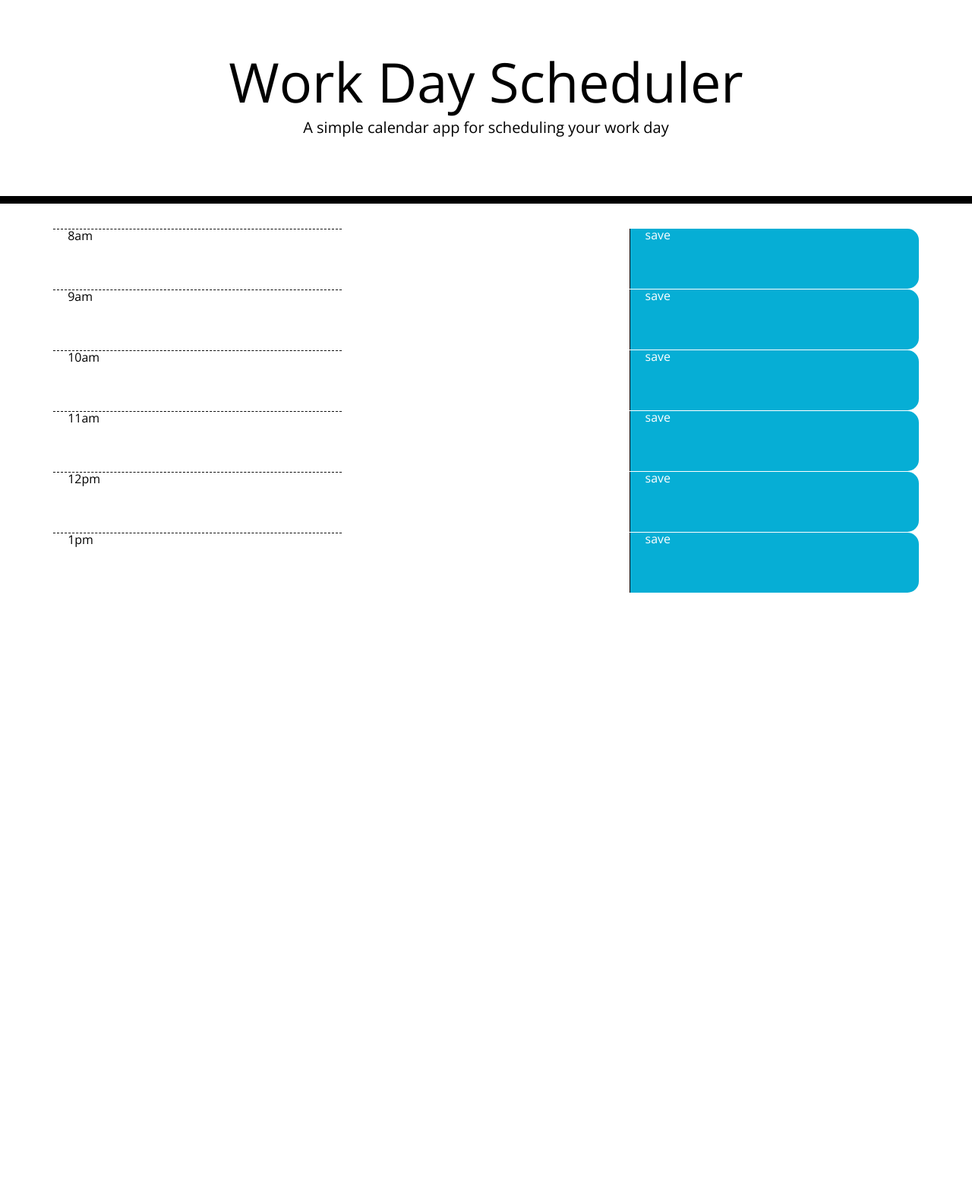
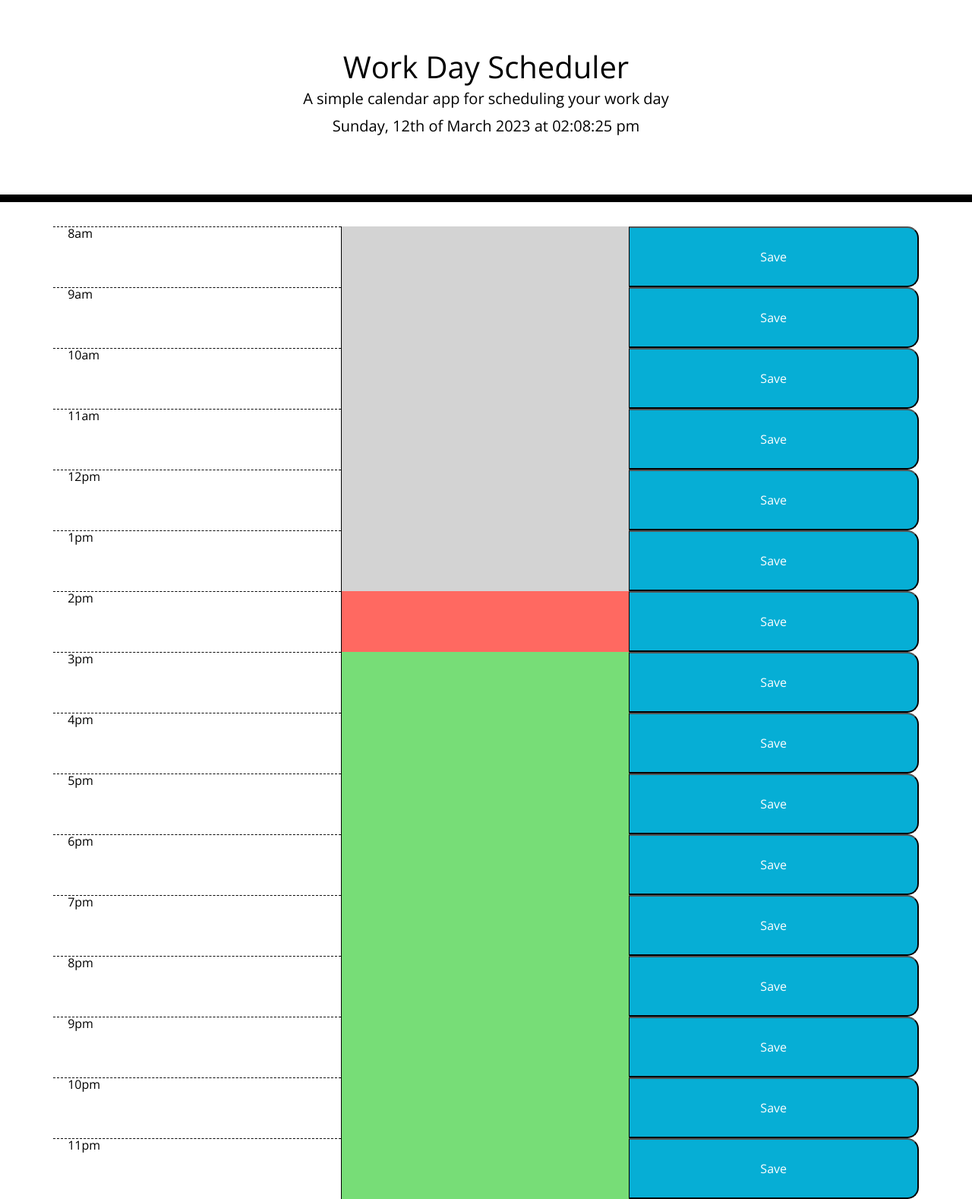
Before and after one commit to Minna23/third-party-api-challenge, a plain HTML site: page starter/index.html in a window 1280 px wide. Shown: the whole page at 76% size. Before the commit the page ends 800 px from the top, so only its background shows below. Drawn offline with nearby package versions, Linux system fonts and the light colour scheme.

Commit message:
finished all the tasks

```diff
--- a/starter/style.css
+++ b/starter/assets/css/style.css
@@ -33,8 +33,29 @@ textarea {
 .row {
   white-space: pre-wrap;
   height: 80px;
-  border-top: 1px solid white;
+
 }
+
+
+.edit-cont {
+  border-top: 1px solid black;
+}
+
+.past {
+  background-color: #d3d3d3;
+  color: black;
+}
+
+.present {
+  background-color: #ff6961;
+  color: black;
+}
+
+.future {
+  background-color: #77dd77;
+  color: black;
+}
+
 
 .hour {
   background-color: #ffffff;
@@ -42,20 +63,6 @@ textarea {
   border-top: 1px dashed #000000;
 }
 
-.past {
-  background-color: #d3d3d3;
-  color: white;
-}
-
-.present {
-  background-color: #ff6961;
-  color: white;
-}
-
-.future {
-  background-color: #77dd77;
-  color: white;
-}
 
 .saveBtn {
   border-left: 1px solid black;
@@ -70,3 +77,14 @@ textarea {
   transition: all 0.3s ease-in-out;
   background-color: aqua;
 }
+
+.notification {
+  display: none;
+  color:#000000;
+
+}
+
+.show {
+  display: block;
+
+}
--- /dev/null
+++ b/starter/assets/js/script.js
@@ -0,0 +1,74 @@
+$(document).ready(function(){
+  $(".saveBtn").on("click", function(){
+
+
+
+    let timeID = $(this).parent().attr("id")
+    let value = $(this).siblings(".description").val();
+
+    localStorage.setItem(timeID, value);
+
+    $(".notification").addClass("show");
+    setTimeout(function(){
+      $(".notification").removeClass("show");
+    }, 5000)
+  })
+
+
+  })
+
+  $("#currentDay").text(moment().format("dddd, Do of MMMM YYYY [at] hh:mm:ss a"));
+
+function hourUpdate() {
+  for (let i=0; i < $(".col-a1").length; i++) {
+    let currentHour = moment().hours();
+
+    let hour = parseInt($(".col-a1")[i].getAttribute("id"));
+
+
+    if (hour < currentHour) {
+      $(".col-a2")[i].classList.add("past")
+    }
+    else if (hour === currentHour) {
+      $(".col-a2")[i].classList.remove("past")
+      $(".col-a2")[i].classList.add("present")
+    }
+    else {
+      $(".col-a2")[i].classList.remove("past")
+      $(".col-a2")[i].classList.remove("present")
+      $(".col-a2")[i].classList.add("future")
+    }
+  }
+
+
+}
+hourUpdate();
+let interval = setInterval(hourUpdate, 15000);
+
+
+//function storeNotes() {
+
+  //let notes8 = document.querySelector("#notes-8");
+  //document.querySelector("#saveBtn8").onclick = function(){
+    //localStorage.getItem(notes8);
+   //console.log(JSON.stringify(notes8));
+  //};
+//}
+//storeNotes();
+
+$("#notes8.description").val(localStorage.getItem("#notes-8"))
+$("#notes-9.description").val(localStorage.getItem("notes-9"))
+$("#notes-10.description").val(localStorage.getItem("notes-10"))
+$("#notes-11.description").val(localStorage.getItem("notes-11"))
+$("#notes-12.description").val(localStorage.getItem("notes-12"))
+$("#notes-13.description").val(localStorage.getItem("notes-13"))
+$("#notes-14.description").val(localStorage.getItem("notes-14"))
+$("#notes-15.description").val(localStorage.getItem("notes-15"))
+$("#notes-16.description").val(localStorage.getItem("notes-16"))
+$("#notes-17.description").val(localStorage.getItem("notes-17"))
+$("#notes-18.description").val(localStorage.getItem("notes-18"))
+$("#notes-19.description").val(localStorage.getItem("notes-19"))
+$("#notes-20.description").val(localStorage.getItem("notes-20"))
+$("#notes-21.description").val(localStorage.getItem("notes-21"))
+$("#notes-22.description").val(localStorage.getItem("notes-22"))
+$("#notes-23.description").val(localStorage.getItem("notes-23"))
--- a/starter/index.html
+++ b/starter/index.html
@@ -18,52 +18,108 @@
       href="https://fonts.googleapis.com/css?family=Open+Sans&display=swap"
       rel="stylesheet"
     />
-    <link rel="stylesheet" href="style.css" />
+    <link rel="stylesheet" href="./assets/css/style.css" />
     <title>Work Day Scheduler</title>
   </head>
 
   <body>
     <header class="jumbotron">
-      <h1 class="display-3">Work Day Scheduler</h1>
+      <h1 id="display-3">Work Day Scheduler</h1>
       <p class="lead">A simple calendar app for scheduling your work day</p>
-      <p id="currentDay" class="lead"></p>
+      <p id="currentDay" class="lead">Current Time & Date:</p>
+      <p class="" id="time-display"></p>
     </header>
+    <section class="text-center notification" id="notify">Text added to localstorage</section>
     <div class="container">
       <!-- Timeblocks go here -->
 
-      <div class="row diary">
-        <div class="col my-col col-a1 hour" id="8"> 8am </div>
-        <div class="col my-col col-a2 edit_cont" > </div>
-        <div class="col my-col col-a3 saveBtn"> save </div>
+    <div class="row diary">
+      <div class="col md-1 col-a1 hour" id="8"> 8am </div>
+      <textarea class="col md-10 col-a2 edit_cont" id="notes-8"></textarea>
+      <input class="col md-1 col-a3 saveBtn" type="submit" value="Save" id="saveBtn8"></input>
     </div>
     <div class="row diary">
-        <div class="col my-col col-a1 hour" id="9"> 9am </div>
-        <div class="col my-col col-a2 edit_cont" > </div>
-        <div class="col my-col col-a3 saveBtn"> save </div>
+      <div class="col md-1 col-a1 hour" id="9"> 9am </div>
+      <textarea class="col md-10 col-a2 edit_cont" id="notes-9"> </textarea>
+      <input class="col md-1 col-a3 saveBtn" type="submit" value="Save"></input>
     </div>
     <div class="row diary" >
-        <div class="col my-col col-b1 hour" id="10"> 10am </div>
-        <div class="col my-col col-b2 edit_cont">  </div>
-        <div class="col my-col col-b3 saveBtn"> save </div>
+      <div class="col md-1 col-a1 hour" id="10"> 10am </div>
+      <textarea class="col md-10 col-a2 edit_cont" id="notes-10"> </textarea>
+      <input class="col md-1 col-a3 saveBtn" type="submit" value="Save"></input>
     </div>
     <div class="row diary" >
-        <div class="col my-col col-b1 hour" id="11"> 11am </div>
-        <div class="col my-col col-b2 edit_cont">  </div>
-        <div class="col my-col col-b3 saveBtn"> save </div>
+      <div class="col md-1 col-a1 hour" id="11"> 11am </div>
+      <textarea class="col md-10 col-a2 edit_cont" id="notes-11"> </textarea>
+      <input class="col md-1 col-a3 saveBtn" type="submit" value="Save"></input>
     </div>
     <div class="row diary" >
-        <div class="col my-col col-b1 hour" id="12"> 12pm </div>
-        <div class="col my-col col-b2 edit_cont">  </div>
-        <div class="col my-col col-b3 saveBtn"> save </div>
+      <div class="col md-1 col-a1 hour" id="12"> 12pm </div>
+      <textarea class="col md-10 col-a2 edit_cont" id="notes-12"> </textarea>
+      <input class="col md-1 col-a3 saveBtn" type="submit" value="Save"></input>
     </div>
     <div class="row diary" >
-        <div class="col my-col col-b1 hour" id="13"> 1pm </div>
-        <div class="col my-col col-b2 edit_cont">  </div>
-        <div class="col my-col col-b3 saveBtn"> save </div>
+      <div class="col md-1 col-a1 hour" id="13"> 1pm </div>
+      <textarea class="col md-10 col-a2 edit_cont" id="notes-13"> </textarea>
+      <input class="col md-1 col-a3 saveBtn" type="submit" value="Save"></input>
+    </div>
+    <div class="row diary" >
+      <div class="col md-1 col-a1 hour" id="14"> 2pm </div>
+      <textarea class="col md-10 col-a2 edit_cont" id="notes-14"> </textarea>
+      <input class="col md-1 col-a3 saveBtn" type="submit" value="Save"></input>
+    </div>
+    <div class="row diary" >
+      <div class="col md-1 col-a1 hour" id="15"> 3pm </div>
+      <textarea class="col md-10 col-a2 edit_cont" id="notes-15"> </textarea>
+      <input class="col md-1 col-a3 saveBtn" type="submit" value="Save"></input>
+    </div>
+    <div class="row diary" >
+      <div class="col md-1 col-a1 hour" id="16"> 4pm </div>
+      <textarea class="col md-10 col-a2 edit_cont" id="notes-16"> </textarea>
+      <input class="col md-1 col-a3 saveBtn" type="submit" value="Save"></input>
+    </div>
+    <div class="row diary" >
+      <div class="col md-1 col-a1 hour" id="17"> 5pm </div>
+      <textarea class="col md-10 col-a2 edit_cont" id="notes-17"> </textarea>
+      <input class="col md-1 col-a3 saveBtn" type="submit" value="Save"></input>
+    </div>
+    <div class="row diary" >
+      <div class="col md-1 col-a1 hour" id="18"> 6pm </div>
+      <textarea class="col md-10 col-a2 edit_cont" id="notes-18"> </textarea>
+      <input class="col md-1 col-a3 saveBtn" type="submit" value="Save"></input>
+    </div>
+    <div class="row diary" >
+      <div class="col md-1 col-a1 hour" id="19"> 7pm </div>
+      <textarea class="col md-10 col-a2 edit_cont" id="notes-19"> </textarea>
+      <input class="col md-1 col-a3 saveBtn" type="submit" value="Save"></input>
+    </div>
+    <div class="row diary" >
+      <div class="col md-1 col-a1 hour" id="20"> 8pm </div>
+      <textarea class="col md-10 col-a2 edit_cont" id="notes-20"> </textarea>
+      <input class="col md-1 col-a3 saveBtn" type="submit" value="Save"></input>
+    </div>
+    <div class="row diary" >
+      <div class="col md-1 col-a1 hour" id="21"> 9pm </div>
+      <textarea class="col md-10 col-a2 edit_cont" id="notes-21"> </textarea>
+      <input class="col md-1 col-a3 saveBtn" type="submit" value="Save"></input>
+    </div>
+    <div class="row diary" >
+      <div class="col md-1 col-a1 hour" id="22"> 10pm </div>
+      <textarea class="col md-10 col-a2 edit_cont" id="notes-22"> </textarea>
+      <input class="col md-1 col-a3 saveBtn" type="submit" value="Save"></input>
+    </div>
+    <div class="row diary" >
+      <div class="col md-1 col-a1 hour" id="23"> 11pm </div>
+      <textarea class="col md-10 col-a2 edit_cont" id="notes-23"> </textarea>
+      <input class="col md-1 col-a3 saveBtn" type="submit" value="Save"></input>
     </div>
 
+
+
+
+    <script src="https://ajax.googleapis.com/ajax/libs/jquery/3.6.3/jquery.min.js"></script>
     <script src="https://cdnjs.cloudflare.com/ajax/libs/jquery/3.2.1/jquery.min.js"></script>
     <script src="https://cdnjs.cloudflare.com/ajax/libs/moment.js/2.24.0/moment.min.js"></script>
-    <script src="script.js">
+    <script src="./assets/js/script.js"></script>
   </body>
 </html>
```
Also changed, not shown: starter/script.js (deleted).
